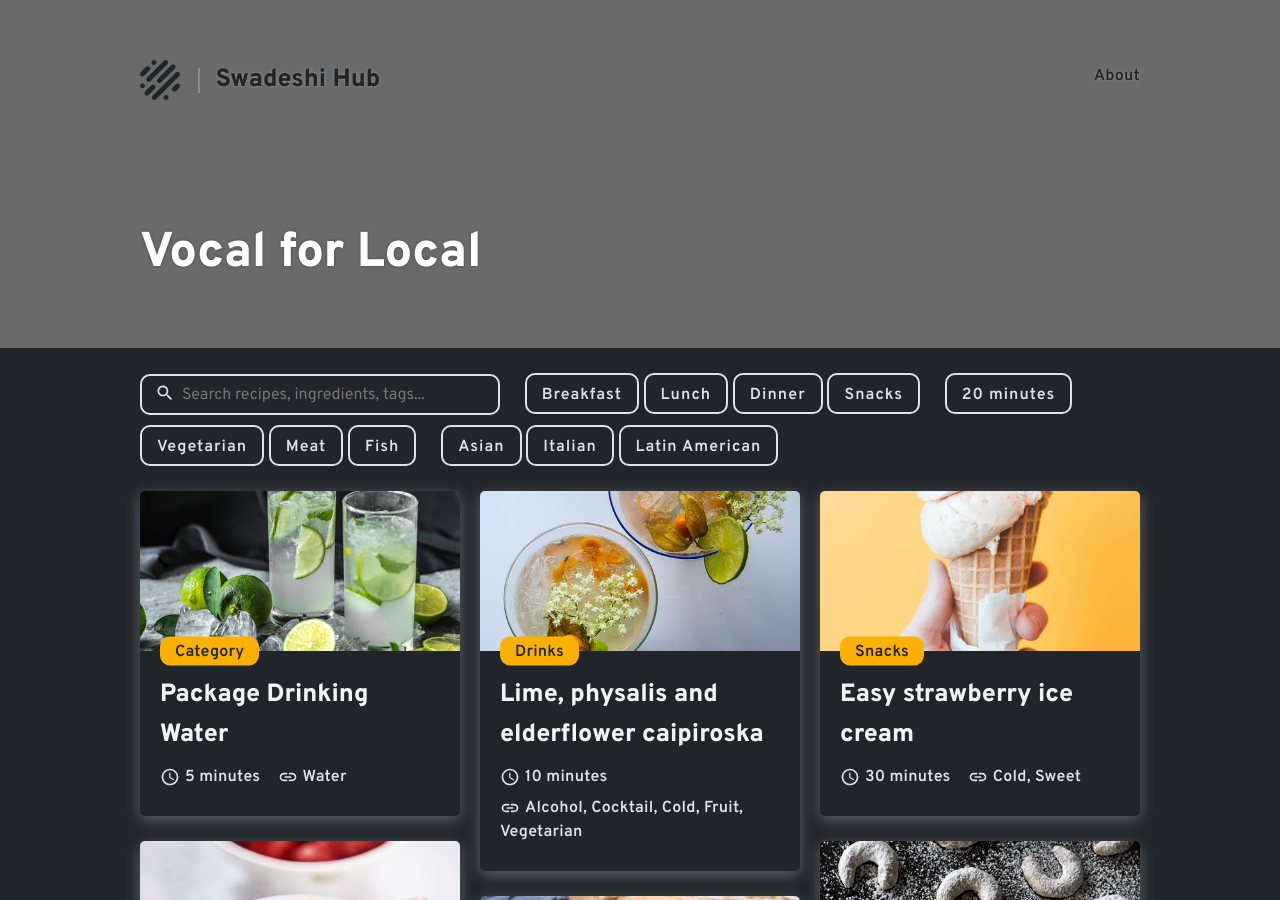
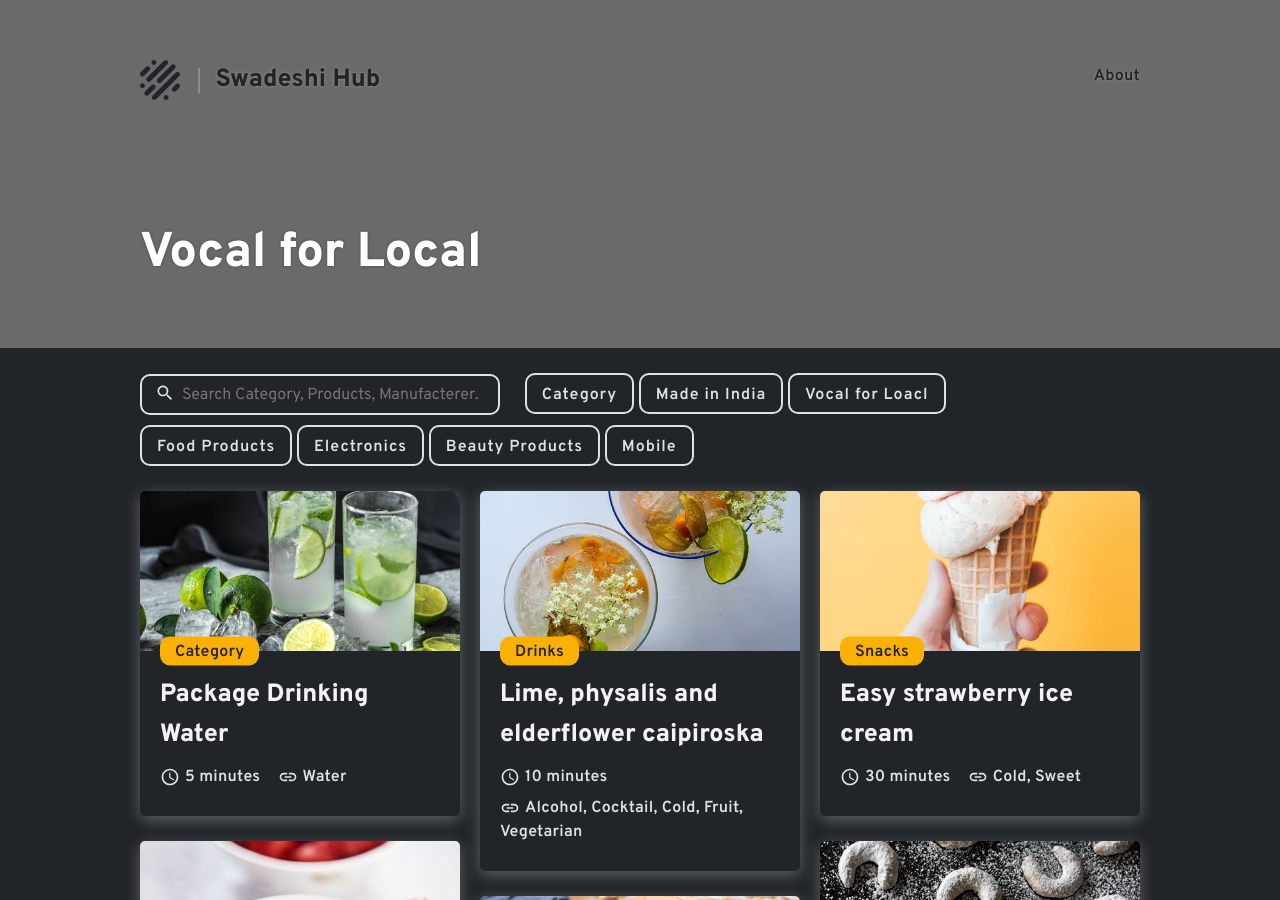
Before and after one commit to swadeshihub/swadeshihub.github.io, a Jekyll site: the page built from index.html, in a window 1280 px wide and 900 px high. Built offline with Jekyll 4.4.1, drawn with Linux system fonts in a browser that asks for light colours.

Commit message:
Update index.html

```diff
--- a/index.html
+++ b/index.html
@@ -26,7 +26,7 @@ exclude: true
     <form class="searchbar">
       <fieldset class="searchbar-group">
         <label class="searchbar-search" for="js-search">
-          <input class="search form-input" id="js-search" type="search" placeholder="Search recipes, ingredients, tags..." autocomplete="off" onkeypress="return event.keyCode != 13;">
+          <input class="search form-input" id="js-search" type="search" placeholder="Search Category, Products, Manufacterer..." autocomplete="off" onkeypress="return event.keyCode != 13;">
           <svg class="search-icon form-icon" xmlns="http://www.w3.org/2000/svg" width="24" height="24" viewBox="0 0 24 24">
             <path d="M15.5 14h-.79l-.28-.27C15.41 12.59 16 11.11 16 9.5 16 5.91 13.09 3 9.5 3S3 5.91 3 9.5 5.91 16 9.5 16c1.61 0 3.09-.59 4.23-1.57l.27.28v.79l5 4.99L20.49 19l-4.99-5zm-6 0C7.01 14 5 11.99 5 9.5S7.01 5 9.5 5 14 7.01 14 9.5 11.99 14 9.5 14z"/>
           </svg>
@@ -34,55 +34,35 @@ exclude: true
         </label>
       </fieldset>
       <fieldset class="searchbar-group">
-        <label for="breakfast">
-          <input class="searchbar-checkbox js-category" type="checkbox" id="breakfast" value="breakfast">
-          <span class="searchbar-button">Breakfast</span>
+        <label for="category">
+          <input class="searchbar-checkbox js-category" type="checkbox" id="category" value="Category">
+          <span class="searchbar-button">Category</span>
         </label>
-        <label for="lunch">
-          <input class="searchbar-checkbox js-category" type="checkbox" id="lunch" value="lunch">
-          <span class="searchbar-button">Lunch</span>
+        <label for="made_in_india">
+          <input class="searchbar-checkbox js-category" type="checkbox" id="made_in_india" value="Made in India">
+          <span class="searchbar-button">Made in India</span>
         </label>
-        <label for="dinner">
-          <input class="searchbar-checkbox js-category" type="checkbox" id="dinner" value="dinner">
-          <span class="searchbar-button">Dinner</span>
-        </label>
-        <label for="snacks">
-          <input class="searchbar-checkbox js-category" type="checkbox" id="snacks" value="snacks">
-          <span class="searchbar-button">Snacks</span>
+        <label for="vocal_for_local">
+          <input class="searchbar-checkbox js-category" type="checkbox" id="vocal_for_local" value="vocal for local">
+          <span class="searchbar-button">Vocal for Loacl</span>
         </label>
       </fieldset>
       <fieldset class="searchbar-group">
-        <label for="twenty-minutes">
-          <input class="searchbar-checkbox js-duration" type="checkbox" id="twenty-minutes" value="20">
-          <span class="searchbar-button">20 minutes</span>
+        <label for="food">
+          <input class="searchbar-checkbox js-category" type="checkbox" id="food" value="food">
+          <span class="searchbar-button">Food Products</span>
         </label>
-      </fieldset>
-      <fieldset class="searchbar-group">
-        <label for="vegetarian">
-          <input class="searchbar-checkbox js-meat" type="checkbox" id="vegetarian" value="vegetarian">
-          <span class="searchbar-button">Vegetarian</span>
+        <label for="electronics">
+          <input class="searchbar-checkbox js-duration" type="checkbox" id="electronics" value="Electronics">
+          <span class="searchbar-button">Electronics</span>
         </label>
-        <label for="meat">
-          <input class="searchbar-checkbox js-meat" type="checkbox" id="meat" value="meat">
-          <span class="searchbar-button">Meat</span>
+        <label for="beauty">
+          <input class="searchbar-checkbox js-category" type="checkbox" id="beauty" value="beauty">
+          <span class="searchbar-button">Beauty Products</span>
         </label>
-        <label for="fish">
-          <input class="searchbar-checkbox js-meat" type="checkbox" id="fish" value="fish">
-          <span class="searchbar-button">Fish</span>
-        </label>
-      </fieldset>
-      <fieldset class="searchbar-group">
-        <label for="asian">
-          <input class="searchbar-checkbox js-origin" type="checkbox" id="asian" value="asian">
-          <span class="searchbar-button">Asian</span>
-        </label>
-        <label for="italian">
-          <input class="searchbar-checkbox js-origin" type="checkbox" id="italian" value="italian">
-          <span class="searchbar-button">Italian</span>
-        </label>
-        <label for="latin-american">
-          <input class="searchbar-checkbox js-origin" type="checkbox" id="latin-american" value="latin-american">
-          <span class="searchbar-button">Latin American</span>
+        <label for="mobile">
+          <input class="searchbar-checkbox js-category" type="checkbox" id="mobile" value="mobile">
+          <span class="searchbar-button">Mobile</span>
         </label>
       </fieldset>
     </form>
```
